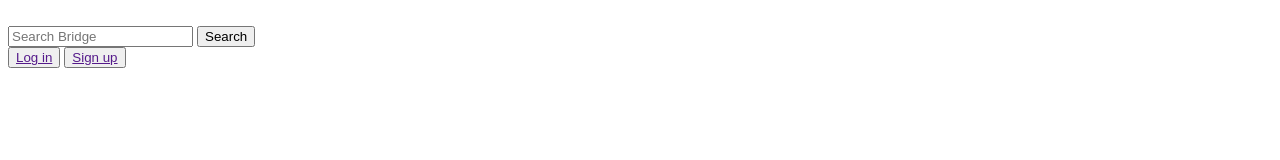
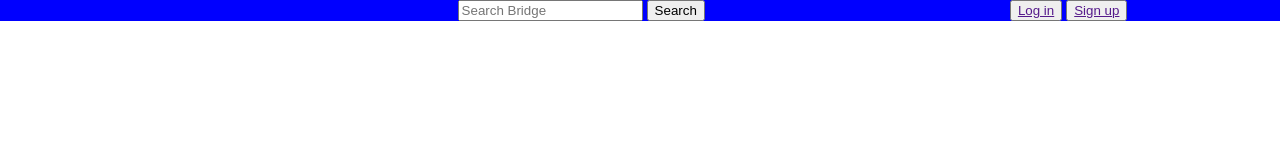
Before and after one commit to Nick676191/bridge-goal-based-app, a plain HTML site: page index.html in a window 1280 px wide. Drawn offline with Linux system fonts and the light colour scheme.

Commit message:
Placing buttons, search bar, and logo in the edges and middle of the header bar

```diff
--- a/index.html
+++ b/index.html
@@ -23,12 +23,14 @@
                 <button type="submit">Search</button>
             </form>
         </div>
+        <div class="pass-btns">
             <button>
                 <a href="">Log in</a>
             </button>
             <button>
                 <a href="">Sign up</a>
             </button>
+        </div>
     </div>
 
     <!-- main container -->
--- a/style.css
+++ b/style.css
@@ -0,0 +1,15 @@
+html, body {
+    height: 100%;
+    margin: 0;
+    padding: 0;
+}
+
+body {
+    min-height: 100vh;
+}
+
+.header {
+    display: flex;
+    justify-content: space-around;
+    background-color: blue;
+}
```
Lines whose indentation alone changed are shown as unchanged.
